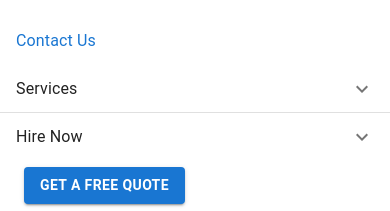
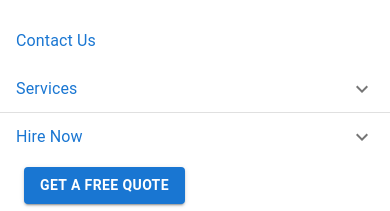
Before and after one commit to m-m4h4d/example, a React (Create React App) app: page / in a window 390 px wide. Both pictures are taken after a click on the button "open drawer". Shown: the part 235-446 px from the top of the page. Built offline with nearby package versions, Linux system fonts and the light colour scheme; the HTML template or start-up script is replaced by a standard one.

Commit message:
Update MobileNavbar.js

```diff
--- a/src/components/MobileNavbar.js
+++ b/src/components/MobileNavbar.js
@@ -1,6 +1,6 @@
 import * as React from 'react';
 import { ExpandMore, Menu as MenuIcon, Close } from '@mui/icons-material';
-import { Typography, Box, Button, MenuItem, Divider, IconButton, Paper, Accordion, AccordionSummary, AccordionDetails } from '@mui/material';
+import { Typography, Box, Button, MenuItem, IconButton, Paper, Accordion, AccordionSummary, AccordionDetails } from '@mui/material';
 
 const pages = ['About Us', 'Blogs', 'Career', 'Portfolio', 'Contact Us'];
 const hireOptions = ['Digital Marketer', 'Graphic Designer', 'Web Developer', 'App Developer', 'Content Writer'];
@@ -44,6 +44,7 @@ const serviceOptions = {
 function MobileNavbar() {
     const [anchorElNav, setAnchorElNav] = React.useState(null);
     const [expanded, setExpanded] = React.useState(false);
+    const servicesRef = React.useRef(null);
 
     const handleOpenNavMenu = (event) => {
         setAnchorElNav(event.currentTarget);
@@ -57,6 +58,15 @@ function MobileNavbar() {
     const handleChange = (panel) => (event, isExpanded) => {
         setExpanded(isExpanded ? panel : false);
     };
+
+    React.useEffect(() => {
+        if (expanded === 'panel1' && servicesRef.current) {
+            window.scrollTo({
+                top: servicesRef.current.offsetTop,
+                behavior: 'smooth'
+            });
+        }
+    }, [expanded]);
 
     return (
         <>
@@ -93,6 +103,7 @@ function MobileNavbar() {
                             display: 'flex',
                             flexDirection: 'column',
                             color: 'primary.main',
+                            overflowY: 'auto'
                         }}
                     >
                         {pages.map((page) => (
@@ -110,14 +121,26 @@ function MobileNavbar() {
                                 <Typography textAlign="center">{page}</Typography>
                             </MenuItem>
                         ))}
-                        <Accordion expanded={expanded === 'panel1'} onChange={handleChange('panel1')} elevation={0} sx={{ m: 0, p: 0 }}>
-                            <AccordionSummary expandIcon={<ExpandMore />} aria-controls="panel1d-content" id="panel1d-header">
+                        <Accordion
+                            expanded={expanded === 'panel1'}
+                            onChange={handleChange('panel1')}
+                            elevation={0}
+                            sx={{
+                                m: 0,
+                                p: 0,
+                                color: 'primary.main',
+                                '&:hover': {
+                                    backgroundColor: 'primary.dark',
+                                    color: 'white',
+                                    cursor: 'pointer',
+                                },
+                            }}>
+                            <AccordionSummary expandIcon={<ExpandMore />} aria-controls="panel1d-content" id="panel1d-header" sx={{ my: 0, py: 0 }}>
                                 <Typography textAlign="center">Services</Typography>
                             </AccordionSummary>
-                            <AccordionDetails>
+                            <AccordionDetails ref={servicesRef} sx={{ my: 0, py: 0 }}>
                                 {Object.keys(serviceOptions).map((service) => (
                                     <React.Fragment key={service}>
-                                        <Divider />
                                         <MenuItem onClick={handleChange('panel1')}>
                                             <Typography>{service}</Typography>
                                         </MenuItem>
@@ -128,16 +151,28 @@ function MobileNavbar() {
                                                 </MenuItem>
                                             ))}
                                         </Box>
-                                        <Divider />
                                     </React.Fragment>
                                 ))}
                             </AccordionDetails>
                         </Accordion>
-                        <Accordion expanded={expanded === 'panel2'} onChange={handleChange('panel2')} elevation={0} sx={{ m: 0, p: 0 }}>
-                            <AccordionSummary expandIcon={<ExpandMore />} aria-controls="panel1d-content" id="panel1d-header">
+                        <Accordion
+                            expanded={expanded === 'panel2'}
+                            onChange={handleChange('panel2')}
+                            elevation={0}
+                            sx={{
+                                m: 0,
+                                p: 0,
+                                color: 'primary.main',
+                                '&:hover': {
+                                    backgroundColor: 'primary.dark',
+                                    color: 'white',
+                                    cursor: 'pointer',
+                                },
+                            }}>
+                            <AccordionSummary expandIcon={<ExpandMore />} aria-controls="panel2d-content" id="panel2d-header" sx={{ my: 0, py: 0 }}>
                                 <Typography textAlign="center">Hire Now</Typography>
                             </AccordionSummary>
-                            <AccordionDetails>
+                            <AccordionDetails sx={{ my: 0, py: 0 }}>
                                 {hireOptions.map((option) => (
                                     <MenuItem key={option} onClick={handleChange('panel2')}>
                                         <Typography textAlign="center">{option}</Typography>
```
